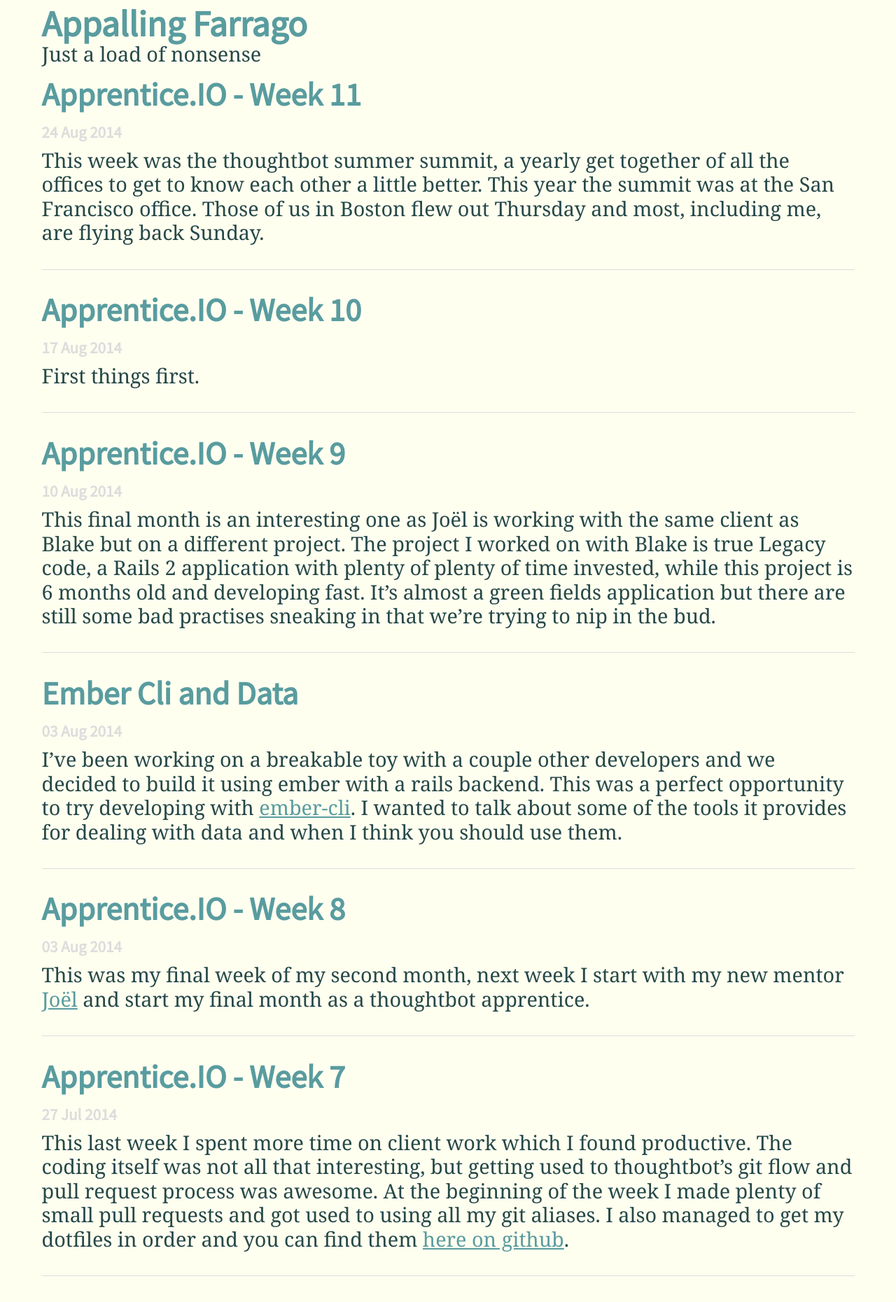
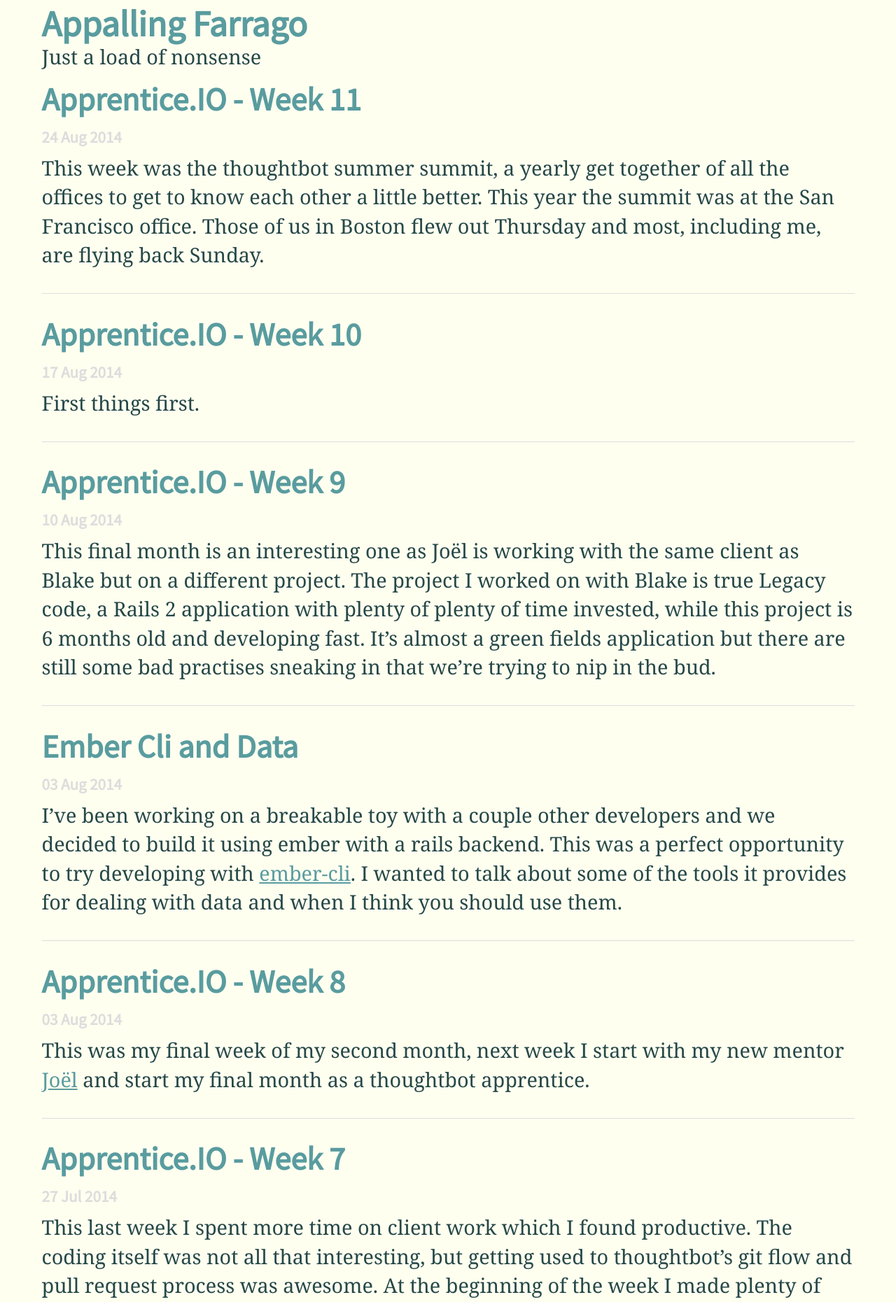
Before and after one commit to MattMSumner/MattMSumner.github.io, a Jekyll site: the page built from index.html, in a window 1280 px wide. Shown: the top 1861 px of the page at 70% size. Built offline with Jekyll 4.4.1, drawn with Linux system fonts in a browser that asks for light colours; some web fonts are replaced.

Commit message:
Tweek line-height

```diff
--- a/_sass/base/_variables.scss
+++ b/_sass/base/_variables.scss
@@ -10,7 +10,7 @@
 $large-font-size: 1.5em;
 $extra-large-font-size: 1.8em;
 $base-line-height: $base-font-size * 1.5;
-$unitless-line-height: $base-line-height / ($base-line-height * 0 + 1); // Strip units from line-height: https://developer.mozilla.org/en-US/docs/Web/CSS/line-height#Prefer_unitless_numbers_for_line-height_values
+$unitless-line-height: ($base-line-height * 1.2) / ($base-line-height * 0 + 1); // Strip units from line-height: https://developer.mozilla.org/en-US/docs/Web/CSS/line-height#Prefer_unitless_numbers_for_line-height_values
 $header-line-height: $base-font-size * 1.25;
 $base-border-radius: em(3);
 
```
